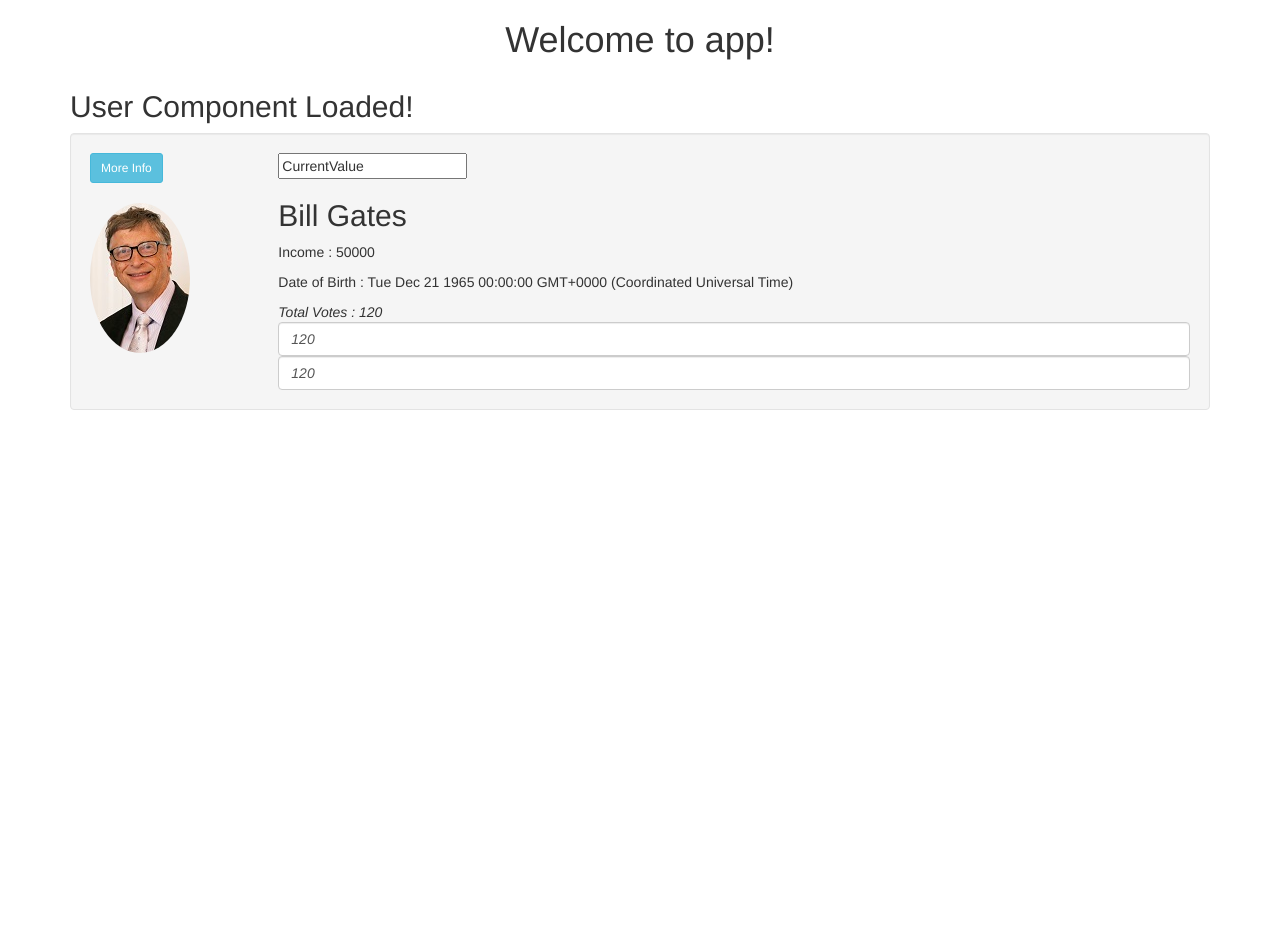
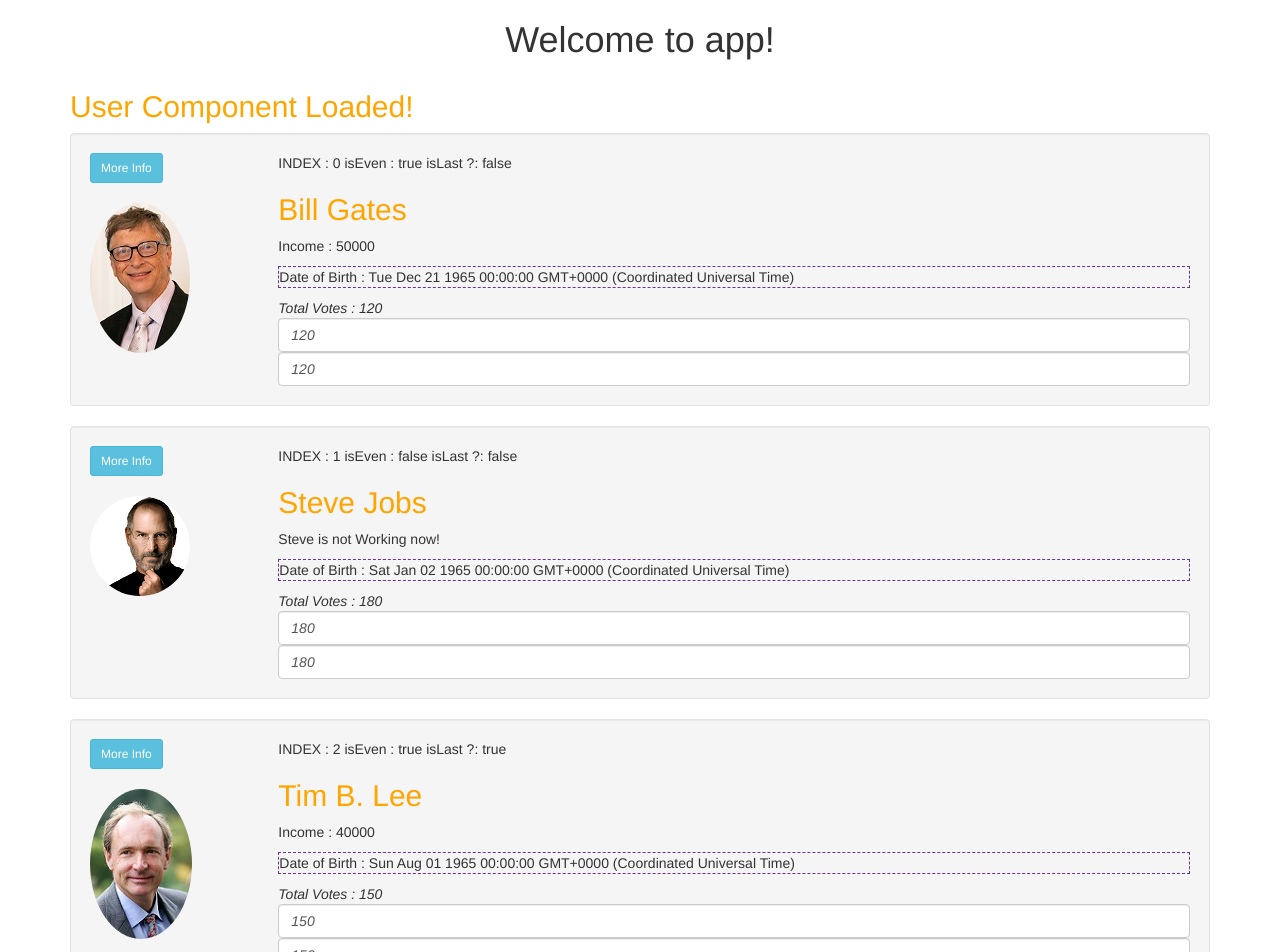
Before and after one commit to synergy2411/cap-mum-demo, an Angular app: page / in a window 1280 px wide. Shown: the top 952 px of the page. Before the commit the page ends 800 px from the top, so only its background shows below. Built offline with nearby package versions, Linux system fonts and the light colour scheme.

Commit message:
built-in directive added

```diff
--- a/src/app/data/mock.ts
+++ b/src/app/data/mock.ts
@@ -1,4 +1,6 @@
-export const USER_DATA = {
+import { User } from "../model/user";
+
+export const USER_DATA : User [] = [{
     firstName : "Bill",
     lastName : "Gates",
     dob : new Date ("Dec 21, 1965"),
@@ -7,4 +9,22 @@
     company : "Microsoft",
     image : "assets/images/users_images/bill.jpg",
     vote : 120
-}
+},{
+    firstName : "Steve",
+    lastName : "Jobs",
+    dob : new Date ("Jan 2, 1965"),
+    income : 0,
+    isWorking : false,
+    company : "Apple",
+    image : "assets/images/users_images/steve.png",
+    vote : 180
+},{
+    firstName : "Tim B.",
+    lastName : "Lee",
+    dob : new Date ("Aug 1, 1965"),
+    income : 40000,
+    isWorking : true,
+    company : "World Wide Web",
+    image : "assets/images/users_images/tim.jpg",
+    vote : 150
+}]
--- /dev/null
+++ b/src/app/model/user.ts
@@ -0,0 +1,10 @@
+export interface User{
+    firstName : string;
+    lastName : string;
+    dob : Date;
+    income : number;
+    isWorking : boolean;
+    company : string;
+    image : string;
+    vote : number;
+}
--- a/src/app/user/user-info/user-info.component.css
+++ b/src/app/user/user-info/user-info.component.css
@@ -0,0 +1,11 @@
+.feature{
+    color : #ff45ff;
+}
+
+.border{
+    border : 1px rebeccapurple dashed;
+}
+
+h2{
+    color : orange;
+}
--- a/src/app/user/user-info/user-info.component.html
+++ b/src/app/user/user-info/user-info.component.html
@@ -1,12 +1,22 @@
 <h2>{{ user.firstName }} {{ user.lastName }} </h2>
-<p>Income :
+<p *ngIf="user.isWorking; else ElseTemplate">Income :
     <span [innerHTML]="user.income"></span>
 </p>
-<p>Date of Birth : {{ user.dob }}</p>
+<!-- Desugar ngIf -->
+<!-- <ng-template [ngIf]="user.isWorking">
+      <p> Income :   <span [innerHTML]="user.income"></span></p>
+</ng-template> -->
+
+<!-- <p [ngClass]="['feature', 'border']">Date of Birth : {{ user.dob }}</p> -->
+
+<!-- <p [ngClass]="{'feature' : true, 'border' : false}">Date of Birth : {{ user.dob }}</p> -->
+
+<p [ngClass]="myClasses">Date of Birth : {{ user.dob }}</p>
+
 <em>Total Votes : {{ user.vote }}
-    <input type="number" [value]="user.vote"
-        class="form-control"
-        (change)="user.vote=$event.target.value">
-    <input type="number" [(ngModel)]="user.vote"
-        class="form-control">
+    <input type="number" [value]="user.vote" class="form-control" (change)="user.vote=$event.target.value">
+    <input type="number" [(ngModel)]="user.vote" class="form-control">
 </em>
+<ng-template #ElseTemplate>
+    <p>{{user.firstName }} is not Working now!</p>
+</ng-template>
--- a/src/app/user/user-info/user-info.component.ts
+++ b/src/app/user/user-info/user-info.component.ts
@@ -6,13 +6,16 @@
   AfterViewChecked,
   AfterViewInit,
   OnDestroy,
-  SimpleChanges
+  SimpleChanges,
+  ViewEncapsulation
 } from '@angular/core';
+import { User } from '../../model/user';
 
 @Component({
   selector: 'app-user-info',
   templateUrl: './user-info.component.html',
-  styleUrls: ['./user-info.component.css']
+  styleUrls: ['./user-info.component.css'],
+  encapsulation : ViewEncapsulation.None
 })
 export class UserInfoComponent implements OnInit,
   OnChanges,
@@ -21,8 +24,13 @@
   AfterViewChecked, AfterViewInit,
   OnDestroy {
 
-  @Input('user') user: any;
+  @Input('user') user: User;
   @Input("demo") demo: any;
+
+  myClasses = {
+    'feature' : false,
+    'border' : true
+  }
 
   constructor() { console.log("constructor") }
   ngDoCheck() { console.log("ngDoCheck"); }
--- a/src/app/user/user.component.html
+++ b/src/app/user/user.component.html
@@ -2,10 +2,12 @@
 <h2>User Component Loaded!</h2>
 
 <ul class="list-unstyled">
-<li class="well">
+<li class="well" *ngFor="let user of users; index as i; first as isFirst; last as isLast; even as isEven; odd as isOdd;">
     <div class="row">
         <div class="col-xs-2 col-sm-2 col-md-2">
+
             <app-user-img>
+
                 <img [src]="user.image" class="img-responsive img-circle">
                 <br><br>
 
@@ -16,7 +18,8 @@
             </app-user-img>
         </div>
         <div class="col-xs-10 col-sm-10 col-md-10">
-            <input type="text" [(ngModel)]="demo">
+                INDEX : {{ i }} isEven : {{ isEven }} isLast ?: {{ isLast }}
+            <!-- <input type="text" [(ngModel)]="demo"> -->
             <app-user-info [user]="user" [demo]="demo">
                 <!-- <h2>Some Cool Contents....</h2> -->
             </app-user-info>
--- a/src/app/user/user.component.ts
+++ b/src/app/user/user.component.ts
@@ -1,23 +1,25 @@
-import { Component } from '@angular/core';
+import { Component, ViewEncapsulation } from '@angular/core';
 import { USER_DATA } from '../data/mock';
+import { User } from '../model/user';
 
 @Component({
     selector : 'app-user',
     // template : `<h2>User Component Loaded!!</h2>`
-    templateUrl : './user.component.html'
+    templateUrl : './user.component.html',
+    styles : [``],
+
 })
 export class UserComponent{
+    demo = "CurrentValue";
+    users : User[];
 
-    moreInfo(user){
+    moreInfo(user : User){
         alert(`${user.firstName} is working with ${user.company}!!!` );
     }
 
-    demo = "CurrentValue";
-    user : any;
-
     constructor(){}
     ngOnInit(){
-        this.user = USER_DATA;
+        this.users = USER_DATA;
     }
 
 }
```
